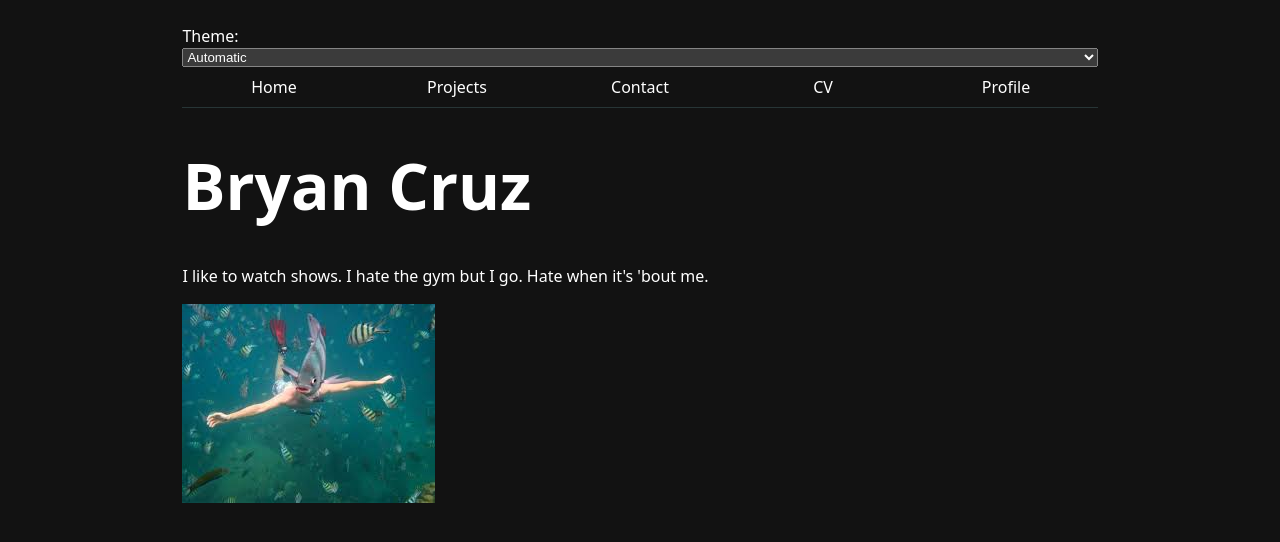
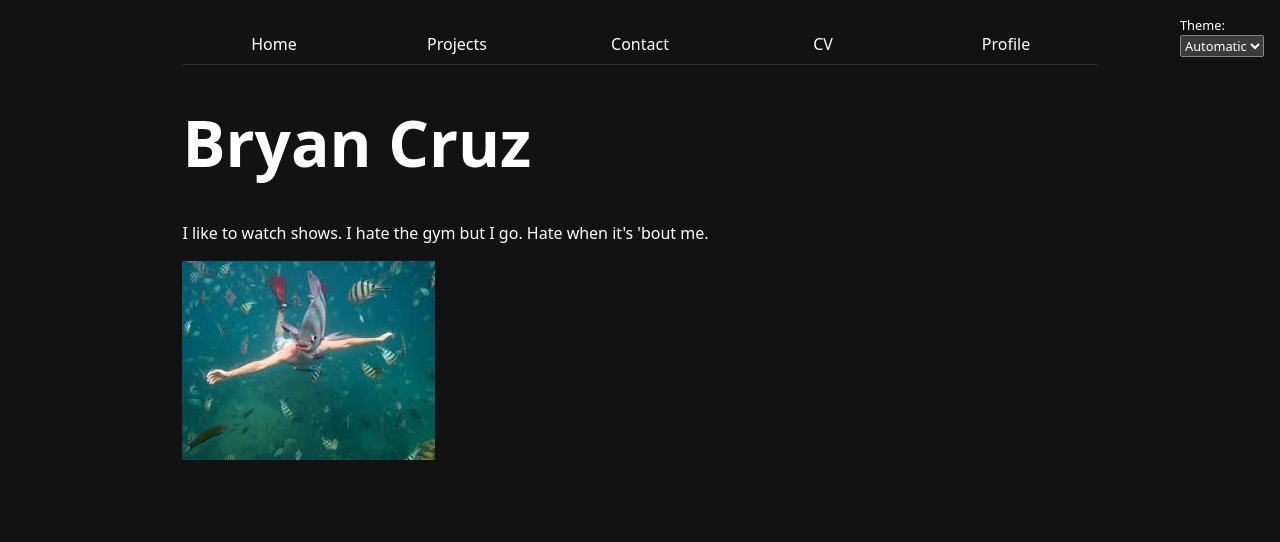
Before and after one commit to bscruzin/portfolio, a plain HTML site: page index.html in a window 1280 px wide. Drawn offline with Linux system fonts and the light colour scheme.

Commit message:
Update style.css

```diff
--- a/style.css
+++ b/style.css
@@ -15,6 +15,15 @@ body{
   padding: 1rem;
 }
 
+.color-scheme {
+  position: absolute;
+  top: 1rem;
+  right: 1rem;
+
+  font-size: 80%;
+  font-family: inherit;
+}
+
 nav {
   --border-color: oklch(50% 10% 200 / 40%);
   display: flex;
@@ -22,6 +31,13 @@ nav {
   border-bottom-width: 1px;
   border-bottom-style: solid;
   border-bottom-color: var(--border-color);
+}
+
+input,
+textarea,
+button,
+select {
+  font: inherit;
 }
 
 nav a {
```
